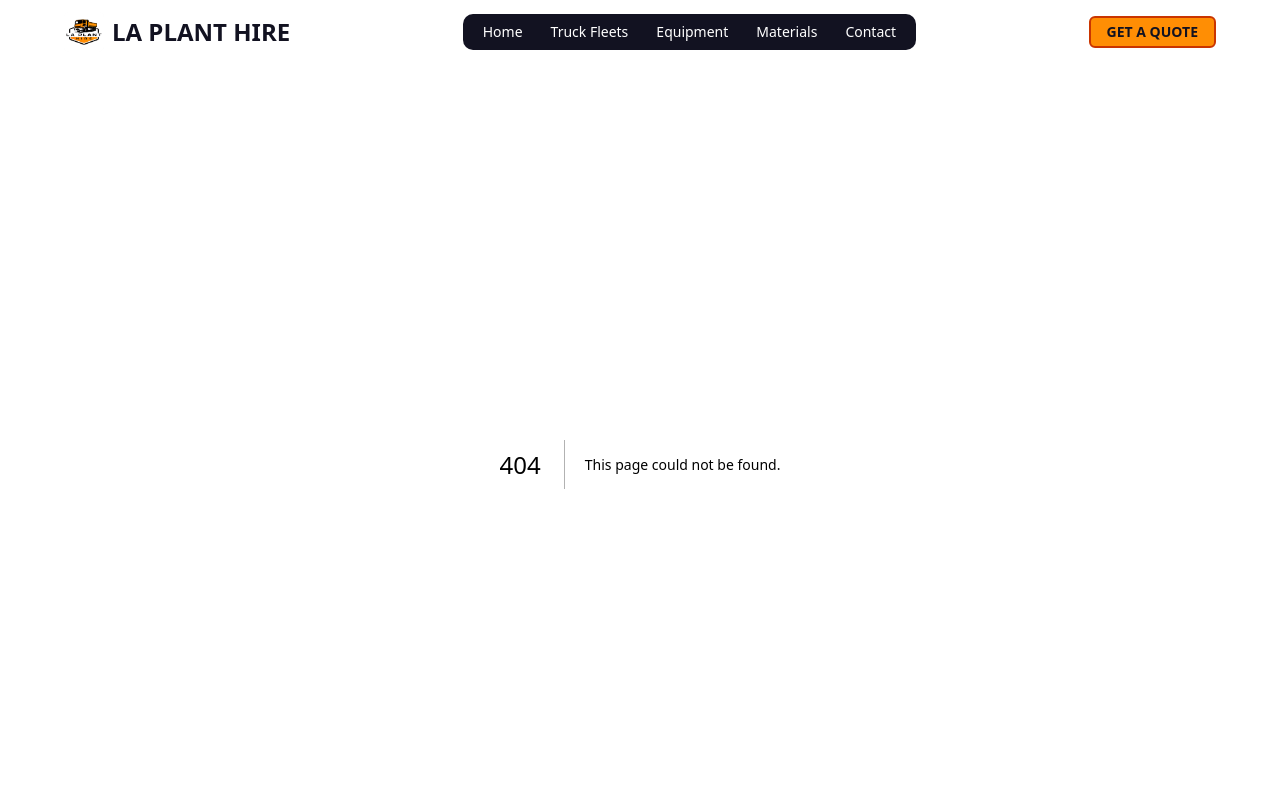
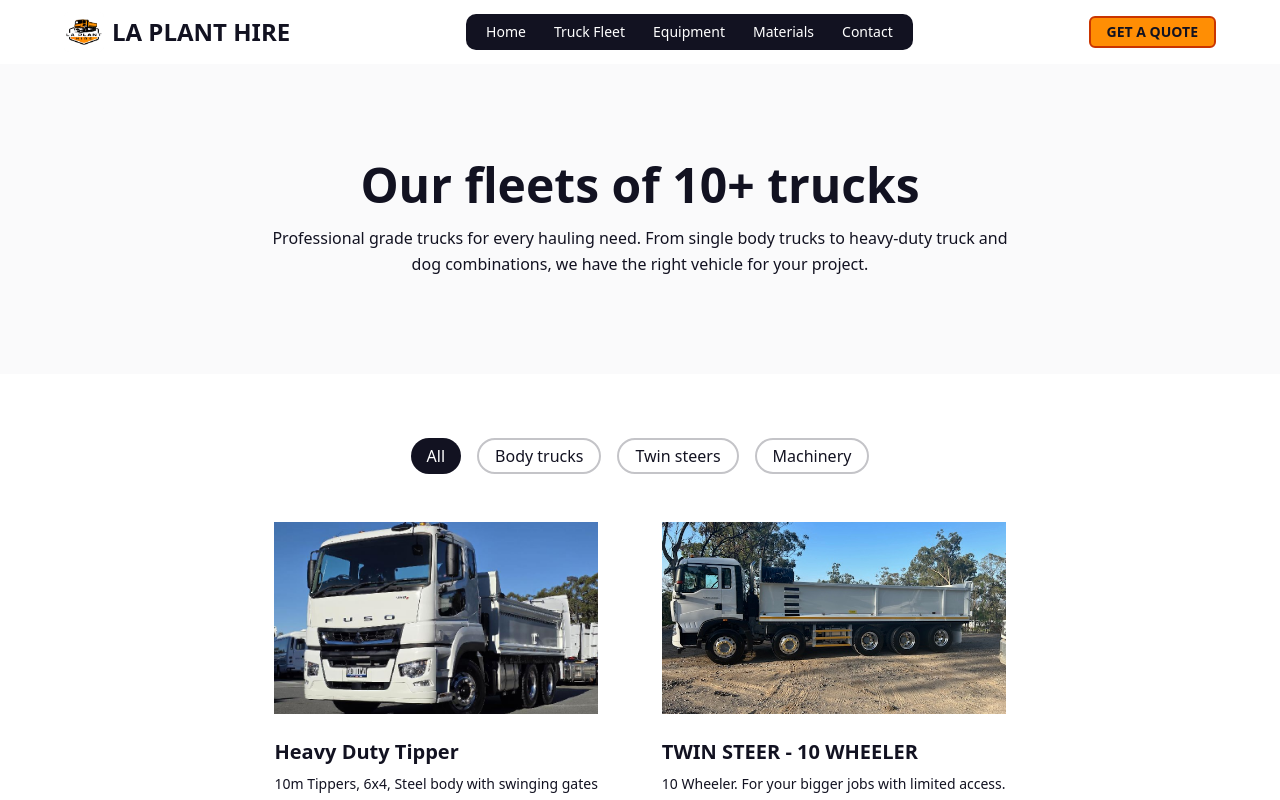
Before and after one commit to Rahul-Mallik-CSE/La-Plant-Hire, a Next.js app: page /truck-fleet in a window 1280 px wide. Before the commit this address had no page. Shown: the top 800 px of the page. Built offline with nearby package versions, Linux system fonts and the light colour scheme.

Commit message:
feat: add truck fleet page and related components, update image paths for consistency

```diff
--- a/src/app/equipment/page.tsx
+++ b/src/app/equipment/page.tsx
@@ -3,7 +3,7 @@
 import EquipmentGrid from "@/components/EquipmentComponents/EquipmentGrid";
 import EquipmentHero from "@/components/EquipmentComponents/EquipmentHero";
 import TermsAndForm from "@/components/EquipmentComponents/TermsAndForm";
-import CTAsection from "@/components/TruckFleetsComponents/CTASection";
+import CTAsection from "@/components/TruckFleetComponents/CTASection";
 import React from "react";
 
 const EquipmentPage = () => {
--- a/src/app/truck-fleets/page.tsx
+++ b/src/app/truck-fleet/page.tsx
@@ -1,10 +1,10 @@
 /** @format */
 
-import CTAsection from "@/components/TruckFleetsComponents/CTASection";
+import CTAsection from "@/components/TruckFleetComponents/CTASection";
 import CommonHero from "@/components/CommonComponents/CommonHero";
-import TruckFleetsServices from "@/components/TruckFleetsComponents/TruckFleetsServices";
 
 import React from "react";
+import TruckFleetServices from "@/components/TruckFleetComponents/TruckFleetServices";
 
 const TruckFleetsPage = () => {
   return (
@@ -17,7 +17,7 @@ const TruckFleetsPage = () => {
       />
 
       {/* TruckFleetsServices section */}
-      <TruckFleetsServices />
+      <TruckFleetServices />
 
       {/* CTA Section */}
       <CTAsection />
--- a/src/components/CommonComponents/MenuButtons.tsx
+++ b/src/components/CommonComponents/MenuButtons.tsx
@@ -29,12 +29,12 @@ export default function MenuButtons() {
           Home
         </Link>
         <Link
-          href="/truck-fleets"
+          href="/truck-fleet"
           className={`text-white text-sm font-medium px-1 lg:px-3 py-1 rounded-xs transition ${
             pathname === "/truck-fleets" ? "bg-gray-600" : "hover:bg-gray-700"
           }`}
         >
-          Truck Fleets
+          Truck Fleet
         </Link>
         <Link
           href="/equipment"
@@ -98,8 +98,8 @@ export default function MenuButtons() {
                   : "focus:bg-gray-200 focus:text-black"
               }`}
             >
-              <Link href="/truck-fleets" className="w-full ">
-                Truck Fleets
+              <Link href="/truck-fleet" className="w-full ">
+                Truck Fleet
               </Link>
             </DropdownMenuItem>
             <DropdownMenuItem
--- a/src/components/CommonComponents/footer.tsx
+++ b/src/components/CommonComponents/footer.tsx
@@ -33,7 +33,7 @@ export default function Footer() {
             <ul className="space-y-2 text-xs">
               <li>
                 <Link
-                  href="/truck-fleets"
+                  href="/truck-fleet"
                   className="hover:underline transition "
                 >
                   Truck Hire
--- a/src/components/TruckFleetsComponents/TruckFleetsServices.tsx
+++ b/src/components/TruckFleetComponents/TruckFleetServices.tsx
@@ -2,10 +2,10 @@
 "use client";
 import React, { useState } from "react";
 
-import { trucks } from "@/data/truckfleetsData";
+import { trucks } from "@/data/truckfleetData";
 import VehicleCard from "../CommonComponents/VehicleCard";
 
-const TruckFleetsServices = () => {
+const TruckFleetServices = () => {
   const [activeFilter, setActiveFilter] = useState("All");
 
   const filters = ["All", "Body trucks", "Twin steers", "Machinery"];
@@ -41,4 +41,4 @@ const TruckFleetsServices = () => {
   );
 };
 
-export default TruckFleetsServices;
+export default TruckFleetServices;
--- a/src/data/equipmentData.tsx
+++ b/src/data/equipmentData.tsx
@@ -40,7 +40,7 @@ export const equipment = [
   {
     id: 2,
     name: "25tonne Excavator",
-    image: "/products/equipment/excavators-250mm.png",
+    image: "/products/equipment/excavators-25tonne.png",
     description: "Ideal for",
     features: [
       "Large excavation",
```
Also changed, not shown: public/products/equipment/excavators-25tonne.png (added), src/components/TruckFleetComponents/CTASection.tsx (renamed from src/components/TruckFleetsComponents/CTASection.tsx), src/data/truckfleetData.tsx (renamed from src/data/truckfleetsData.tsx), src/types/truckfleetTypes.tsx (added), src/types/truckfleetsTypes.tsx (deleted).
